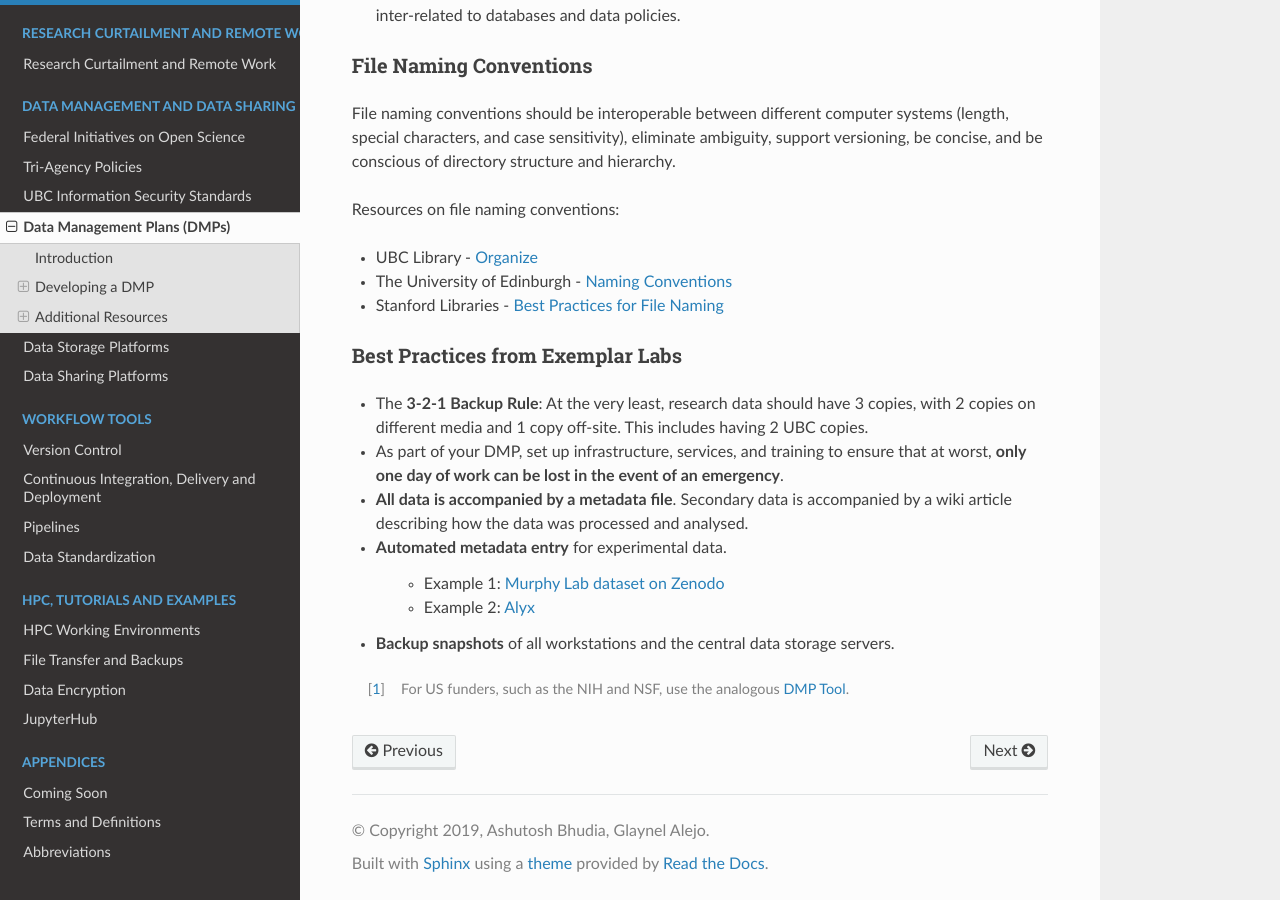
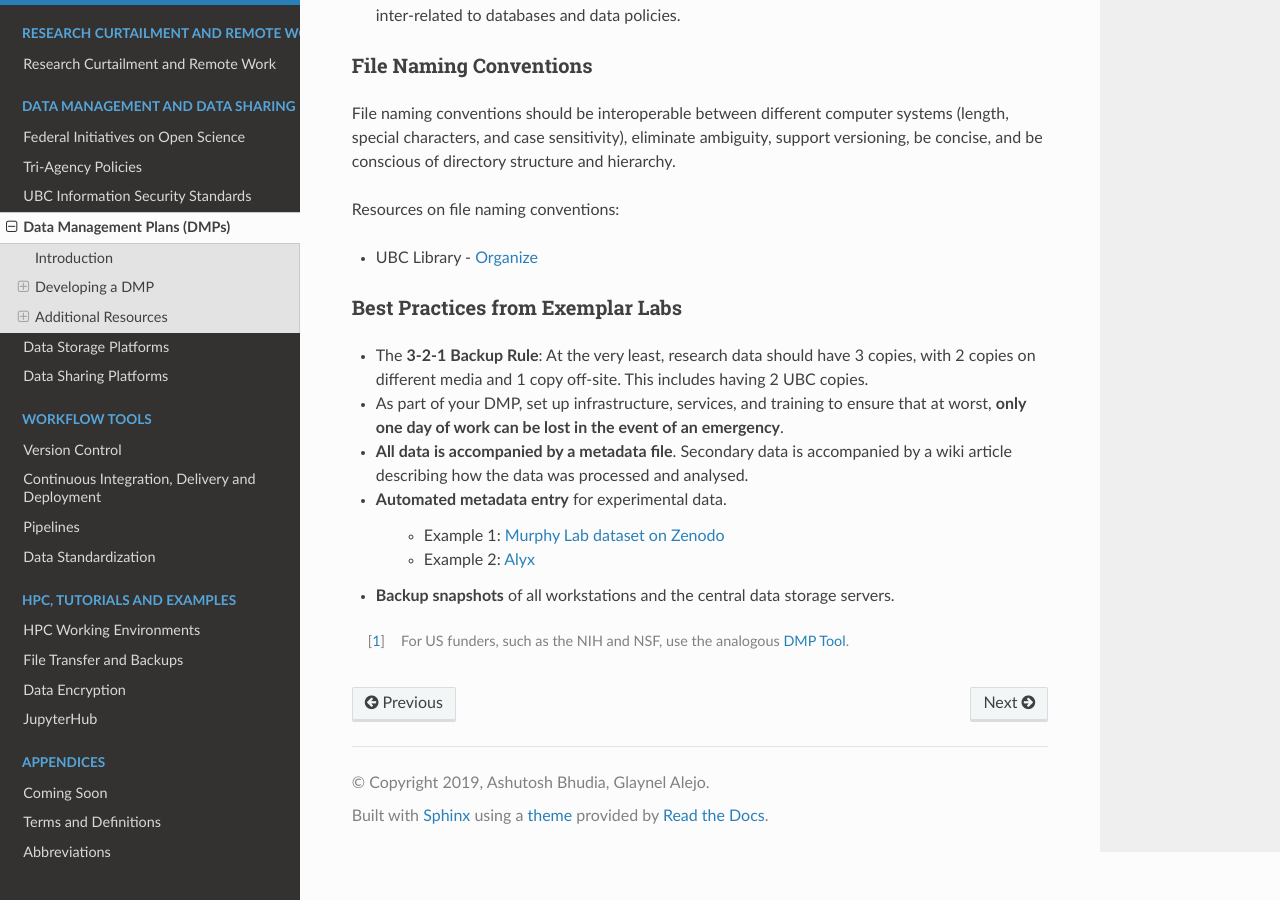
Before and after one commit to ubcbraincircuits/whitepaper, a Sphinx documentation site: the page built from source/dmp/index.rst, in a window 1280 px wide and 900 px high, scrolled down 1506 px. Built offline with Sphinx 7.4.7 and the Read the Docs theme 2.0.0, drawn with Linux system fonts in a browser that asks for light colours; pages that are not in the unit, such as notebooks, are missing from menus.

Commit message:
Update index.rst

```diff
--- a/source/dmp/index.rst
+++ b/source/dmp/index.rst
@@ -56,8 +56,6 @@ eliminate ambiguity, support versioning, be concise, and be conscious of directo
 Resources on file naming conventions:
 
 * UBC Library - `Organize <http://researchdata.library.ubc.ca/plan/organize-your-data>`_
-* The University of Edinburgh - `Naming Conventions <http://ed.ac.uk/records-management/guidance/records/practical-guidance/naming-conventions>`_
-* Stanford Libraries - `Best Practices for File Naming <http://library.stanford.edu/research/data-management-services/data-best-practices/best-practices-file-naming>`_
 
 Best Practices from Exemplar Labs
 ---------------------------------
```
